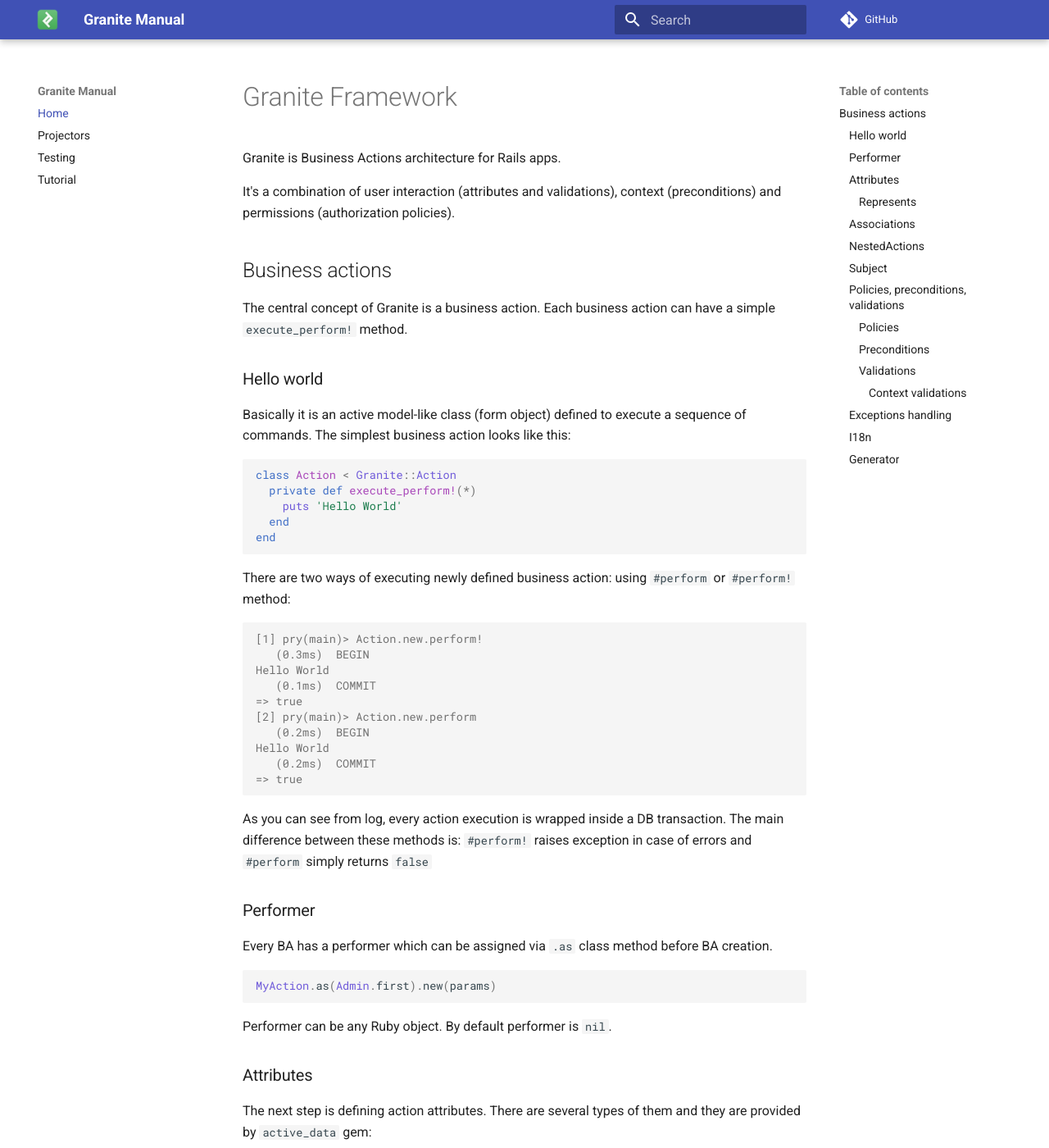
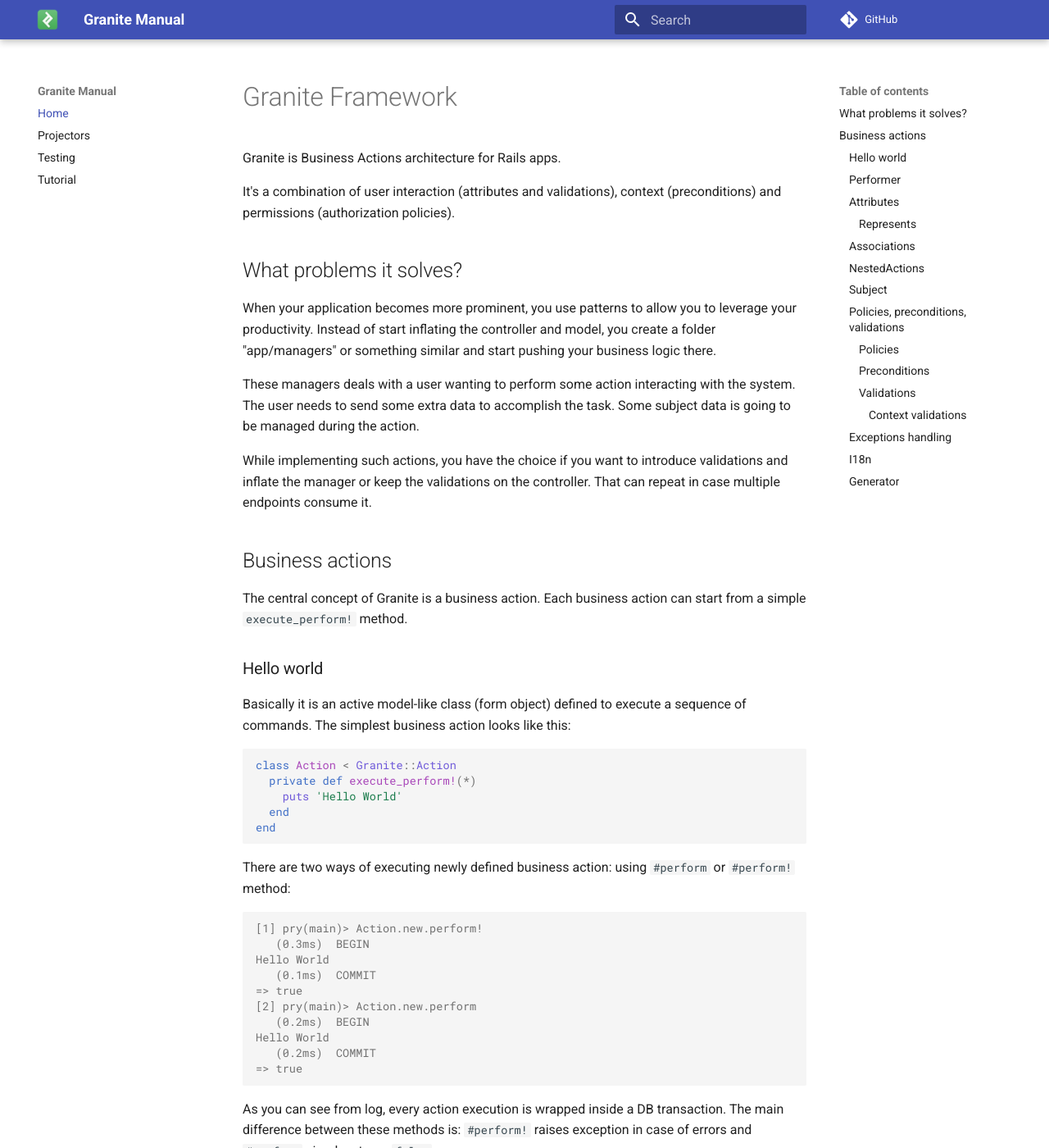
Before and after one commit to toptal/granite, an MkDocs documentation site: the page built from docs/index.md, in a window 1280 px wide and 1400 px high. Shown: the whole window at 82% size. Built offline with MkDocs 1.6.1 and Material for MkDocs 9.7.7, drawn with Linux system fonts in a browser that asks for light colours; comment, search, counter and statistics services are not loaded; old or Windows-style settings are respelled for this version of MkDocs; some of the changed text lies outside the part shown.

Commit message:
Add Why section

````diff
--- a/docs/index.md
+++ b/docs/index.md
@@ -5,14 +5,30 @@ Granite is Business Actions architecture for Rails apps.
 It's a combination of user interaction (attributes and validations), context (preconditions) and
 permissions (authorization policies).
 
+## What problems it solves?
+
+When your application becomes more prominent, you use patterns to allow you to
+leverage your productivity. Instead of start inflating the controller and
+model, you create a folder "app/managers" or something similar and start
+pushing your business logic there.
+
+These managers deals with a user wanting to perform some action interacting with the system.
+The user needs to send some extra data to accomplish the task.
+Some subject data is going to be managed during the action.
+
+While implementing such actions, you have the choice if you want to introduce
+validations and inflate the manager or keep the validations on the
+controller. That can repeat in case multiple endpoints consume it.
+
 ## Business actions
 
 The central concept of Granite is a business action. Each business action can
-have a simple `execute_perform!` method.
+start from a simple `execute_perform!` method.
 
 ### Hello world
 
-Basically it is an active model-like class (form object) defined to execute a sequence of commands. The simplest business action looks like this:
+Basically it is an active model-like class (form object) defined to execute a sequence of commands.
+The simplest business action looks like this:
 
 ```ruby
 class Action < Granite::Action
@@ -60,7 +76,7 @@ class Action < Granite::Action
   collection :ids, Integer
 
   private def execute_perform!(*)
-    puts 'Hello World'
+    puts "Hello #{name}! We have the following ids: #{ids}'
   end
 end
 ```
@@ -106,7 +122,6 @@ when main action is validated. For this we use:
 precondition embedded: :subaction
 validates :subaction, nested: true
 ```
-
 
 ### Subject
 
````
